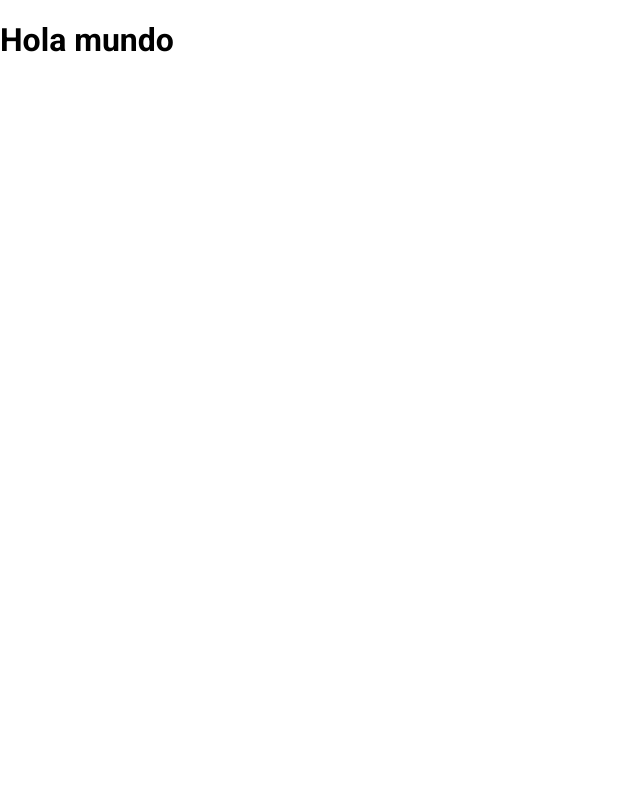
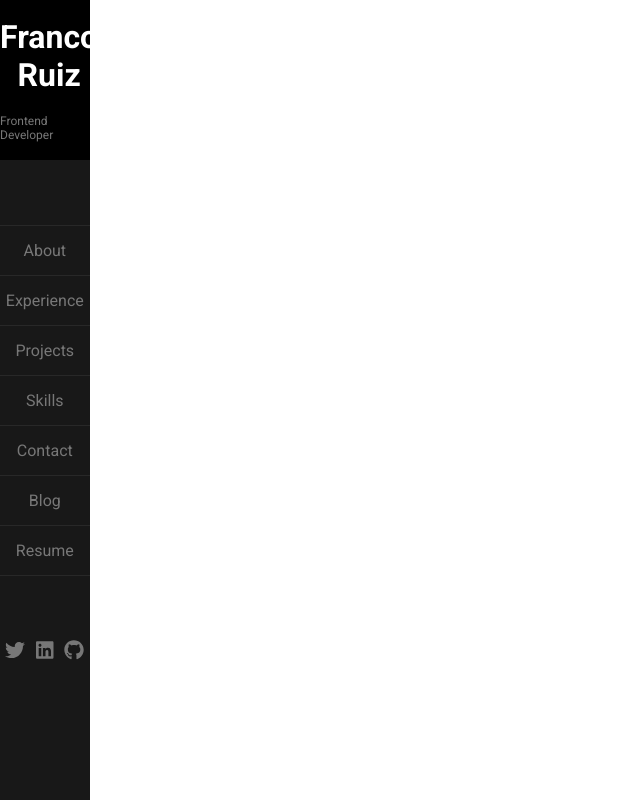
Before and after one commit to fmruiz/franco-ruiz, a React (Create React App) app: page / in a window 1280 px wide. Shown: the whole page, without its empty margins (0-640 px from the left). Built offline with nearby package versions, Linux system fonts and the light colour scheme.

Commit message:
add Sidebar Component

```diff
--- a/package.json
+++ b/package.json
@@ -3,12 +3,14 @@
   "version": "0.1.0",
   "private": true,
   "dependencies": {
+    "@fortawesome/fontawesome-svg-core": "^1.2.35",
+    "@fortawesome/free-brands-svg-icons": "^5.15.3",
+    "@fortawesome/free-solid-svg-icons": "^5.15.3",
+    "@fortawesome/react-fontawesome": "^0.1.14",
     "@testing-library/jest-dom": "^5.11.4",
     "@testing-library/react": "^11.1.0",
     "@testing-library/user-event": "^12.1.10",
-    "framer-motion": "^4.1.17",
     "react": "^17.0.2",
-    "react-animated-cursor": "^2.1.8",
     "react-dom": "^17.0.2",
     "react-router-dom": "^5.2.0",
     "react-scripts": "4.0.3",
--- a/src/App.js
+++ b/src/App.js
@@ -1,7 +1,9 @@
 import React from "react";
+import { Sidebar } from "./components/Sidebar/Sidebar";
+import { AppContainer } from "./styles";
 
 export const App = () => (
-  <>
-    <h1>Hola mundo</h1>
-  </>
+  <AppContainer>
+    <Sidebar />
+  </AppContainer>
 );
--- /dev/null
+++ b/src/components/Sidebar/Sidebar.js
@@ -0,0 +1,50 @@
+import {
+  faGithub,
+  faLinkedin,
+  faTwitter,
+} from "@fortawesome/free-brands-svg-icons";
+import { FontAwesomeIcon } from "@fortawesome/react-fontawesome";
+import React from "react";
+import {
+  SidebarContainer,
+  SidebarItems,
+  SidebarItemsContainer,
+  SidebarLogoContainer,
+  SidebarLogoSubTitle,
+  SidebarLogoTitle,
+  SidebarSocialContainer,
+} from "./styles";
+
+export const Sidebar = () => {
+  const sidebarElements = [
+    { name: "About" },
+    { name: "Experience" },
+    { name: "Projects" },
+    { name: "Skills" },
+    { name: "Contact" },
+    { name: "Blog" },
+    { name: "Resume" },
+  ];
+  return (
+    <SidebarContainer>
+      <SidebarLogoContainer>
+        <SidebarLogoTitle>
+          Franco
+          <br />
+          Ruiz
+        </SidebarLogoTitle>
+        <SidebarLogoSubTitle>Frontend Developer</SidebarLogoSubTitle>
+      </SidebarLogoContainer>
+      <SidebarItemsContainer>
+        {sidebarElements.map((s, i) => (
+          <SidebarItems key={i}>{s.name}</SidebarItems>
+        ))}
+      </SidebarItemsContainer>
+      <SidebarSocialContainer>
+        <FontAwesomeIcon icon={faTwitter} className="brand__icon" />
+        <FontAwesomeIcon icon={faLinkedin} className="brand__icon" />
+        <FontAwesomeIcon icon={faGithub} className="brand__icon" />
+      </SidebarSocialContainer>
+    </SidebarContainer>
+  );
+};
--- /dev/null
+++ b/src/components/Sidebar/styles.js
@@ -0,0 +1,72 @@
+import styled from "styled-components";
+
+export const SidebarContainer = styled.div`
+  display: flex;
+  flex-direction: column;
+  background-color: #181818;
+  color: white;
+  width: 7vw;
+  height: 100vh;
+`;
+
+export const SidebarLogoContainer = styled.div`
+  display: flex;
+  flex-direction: column;
+  background-color: black;
+  height: 20%;
+  align-items: center;
+  justify-content: center;
+`;
+
+export const SidebarLogoTitle = styled.h1`
+  color: white;
+  margin: 0 auto;
+  text-align: center;
+`;
+
+export const SidebarLogoSubTitle = styled.p`
+  color: #777777;
+  margin: 20px auto 0 auto;
+  font-size: 12px;
+`;
+
+export const SidebarItemsContainer = styled.div`
+  display: flex;
+  flex-direction: column;
+  height: 60%;
+  justify-content: center;
+`;
+
+export const SidebarItems = styled.p`
+  padding-top: 15px;
+  padding-bottom: 15px;
+  margin-top: 0;
+  margin-bottom: 0;
+  text-align: center;
+  color: #777777;
+  :nth-child(1) {
+    border-top: 1px solid #282828;
+    border-bottom: 1px solid #282828;
+  }
+  :nth-child(3) {
+    border-top: 1px solid #282828;
+    border-bottom: 1px solid #282828;
+  }
+  :nth-child(5) {
+    border-top: 1px solid #282828;
+    border-bottom: 1px solid #282828;
+  }
+  :nth-child(7) {
+    border-top: 1px solid #282828;
+    border-bottom: 1px solid #282828;
+  }
+`;
+
+export const SidebarSocialContainer = styled.div`
+  display: flex;
+  justify-content: space-around;
+  color: #777777;
+  .brand__icon {
+      font-size: 20px;
+  }
+`;
--- /dev/null
+++ b/src/styles.js
@@ -0,0 +1,5 @@
+import styled from "styled-components";
+
+export const AppContainer = styled.div`
+    display: flex;
+`;
```
Also changed, not shown: 1 other file (tests, documents, lock files or other folders).
